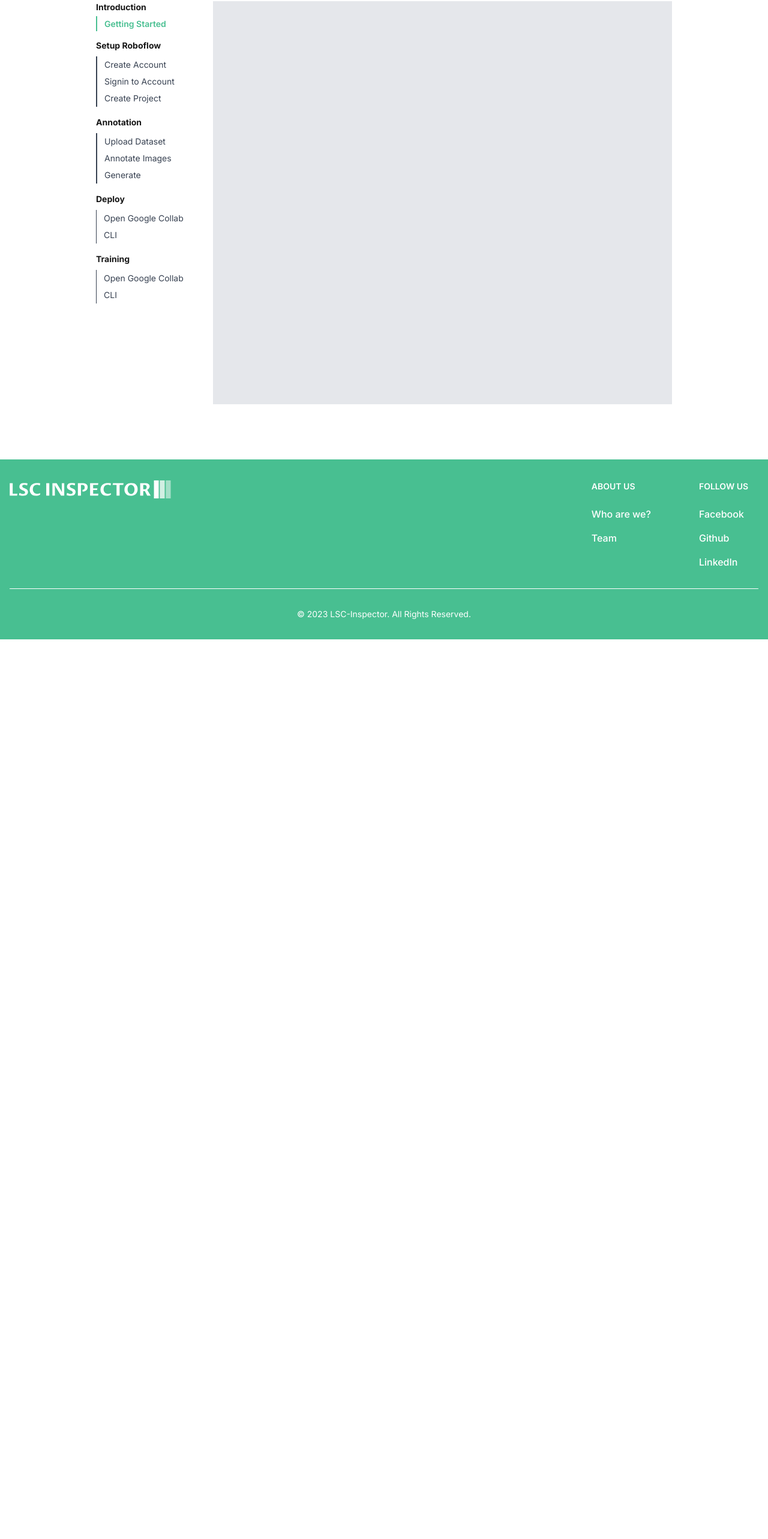
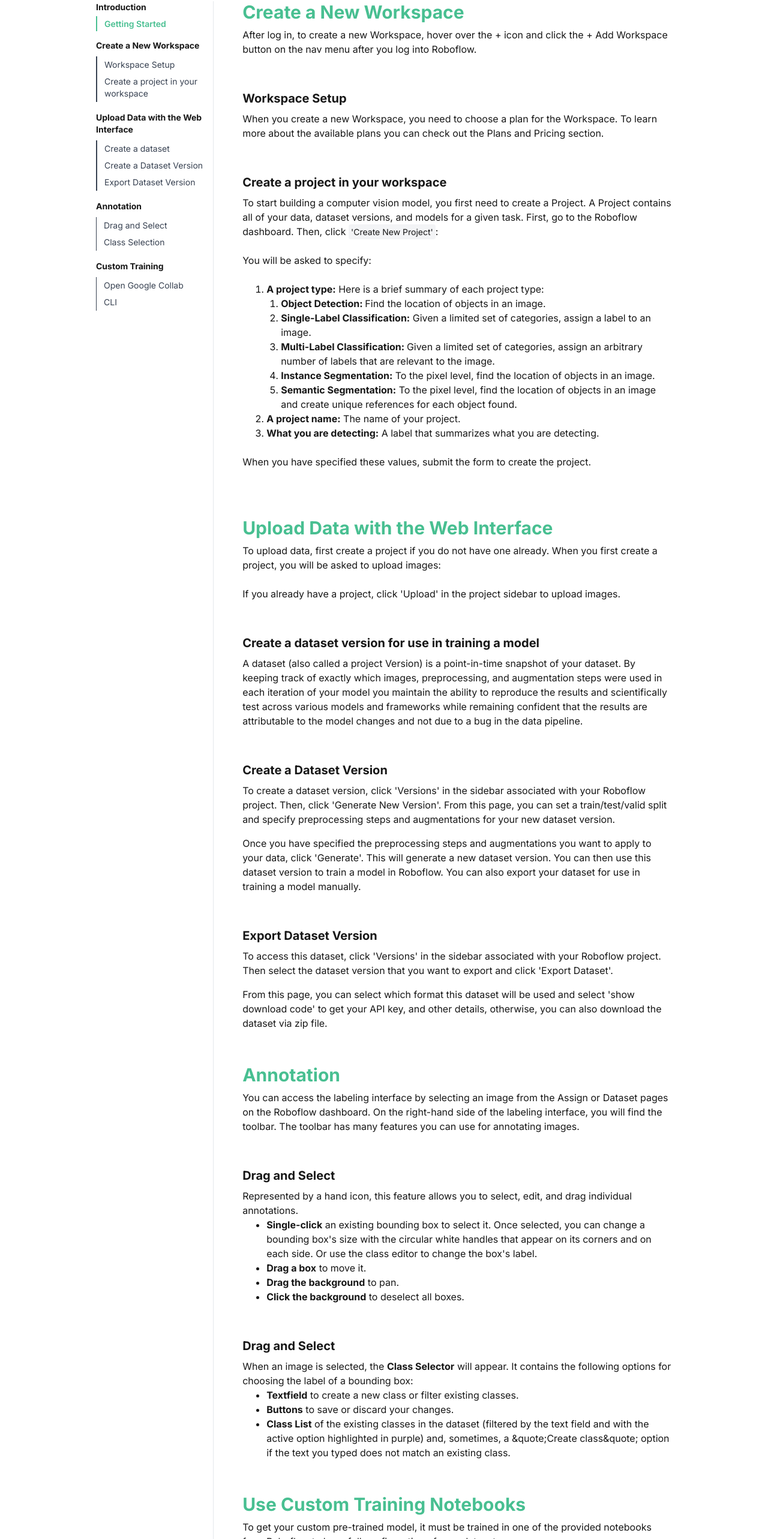
Before and after one commit to kerrlabajo/next_lsc_inspector, a Next.js app: page /docs in a window 1280 px wide. Shown: the part 134-2700 px from the top of the page at 60% size. Before the commit the page ends 1200 px from the top, so only its background shows below. Built offline with nearby package versions, Linux system fonts and the light colour scheme.

Commit message:
add docs

```diff
--- a/src/app/docs/page.js
+++ b/src/app/docs/page.js
@@ -2,12 +2,13 @@
 
 import React, { useState } from 'react'
 import Container from '@components/container'
+import Link from 'next/link'
 
 export default function Docs() {
 	const [active, setActive] = useState('Getting Started')
 	return (
 		<Container style=" text-neutral-900 mt-[100px] flex justify-center">
-			<div className="w-[80%] flex gap-x-1 items-left justify-between mb-14 p-4">
+			<div className="w-[80%] flex gap-x-1 items-left justify-between mb-44 p-4">
 				<div className="w-[20%] h-full flex flex-col gap-4 text-sm sticky">
 					<div className="flex flex-col gap-2">
 						<h1 className="font-bold">Introduction</h1>
@@ -22,78 +23,71 @@
 						</div>
 					</div>
 					<div className="flex flex-col gap-2">
-						<h1 className="font-bold">Setup Roboflow</h1>
+						<h1 className="font-bold">Create a New Workspace</h1>
 						<div className="border-l border-gray-700 flex flex-col">
 							<span
 								className={`border-l-[1px] ${
 									active == 'Signin' ? `font-semibold border-primary text-primary` : `border-gray-700 text-gray-700`
 								} hover:text-primary cursor-pointer pl-3 py-1`}
 							>
-								Create Account
+								Workspace Setup
 							</span>
 							<span
 								className={`border-l-[1px] ${
 									active == 'Signin' ? `font-semibold border-primary text-primary` : `border-gray-700 text-gray-700`
 								} hover:text-primary cursor-pointer pl-3 py-1`}
 							>
-								Signin to Account
+								Create a project in your workspace
+							</span>
+						</div>
+					</div>
+					<div className="flex flex-col gap-2">
+						<h1 className="font-bold">Upload Data with the Web Interface</h1>
+						<div className="border-l border-gray-700 flex flex-col">
+							<span
+								className={`border-l-[1px] ${
+									active == 'Signin' ? `font-semibold border-primary text-primary` : `border-gray-700 text-gray-700`
+								} hover:text-primary cursor-pointer pl-3 py-1`}
+							>
+								Create a dataset
 							</span>
 							<span
 								className={`border-l-[1px] ${
 									active == 'Signin' ? `font-semibold border-primary text-primary` : `border-gray-700 text-gray-700`
 								} hover:text-primary cursor-pointer pl-3 py-1`}
 							>
-								Create Project
-							</span>
-						</div>
-					</div>
-					<div className="flex flex-col gap-2">
-						<h1 className="font-bold">Annotation</h1>
-						<div className="border-l border-gray-700 flex flex-col">
-							<span
-								className={`border-l-[1px] ${
-									active == 'Signin' ? `font-semibold border-primary text-primary` : `border-gray-700 text-gray-700`
-								} hover:text-primary cursor-pointer pl-3 py-1`}
-							>
-								Upload Dataset
+								Create a Dataset Version
 							</span>
 							<span
 								className={`border-l-[1px] ${
 									active == 'Signin' ? `font-semibold border-primary text-primary` : `border-gray-700 text-gray-700`
 								} hover:text-primary cursor-pointer pl-3 py-1`}
 							>
-								Annotate Images
+								Export Dataset Version
+							</span>
+						</div>
+					</div>
+					<div className="flex flex-col gap-2">
+						<h1 className="font-bold">Annotation</h1>
+						<div className=" flex flex-col">
+							<span
+								className={`border-l-[1px] ${
+									active == 'Signin' ? `font-semibold border-primary text-primary` : `border-gray-700 text-gray-700`
+								} hover:text-primary cursor-pointer pl-3 py-1`}
+							>
+								Drag and Select
 							</span>
 							<span
 								className={`border-l-[1px] ${
 									active == 'Signin' ? `font-semibold border-primary text-primary` : `border-gray-700 text-gray-700`
 								} hover:text-primary cursor-pointer pl-3 py-1`}
 							>
-								Generate
+								Class Selection
 							</span>
 						</div>
 					</div>
 					<div className="flex flex-col gap-2">
-						<h1 className="font-bold">Deploy</h1>
-						<div className=" flex flex-col">
-							<span
-								className={`border-l-[1px] ${
-									active == 'Signin' ? `font-semibold border-primary text-primary` : `border-gray-700 text-gray-700`
-								} hover:text-primary cursor-pointer pl-3 py-1`}
-							>
-								Open Google Collab
-							</span>
-							<span
-								className={`border-l-[1px] ${
-									active == 'Signin' ? `font-semibold border-primary text-primary` : `border-gray-700 text-gray-700`
-								} hover:text-primary cursor-pointer pl-3 py-1`}
-							>
-								CLI
-							</span>
-						</div>
-					</div>
-					<div className="flex flex-col gap-2">
-						<h1 className="font-bold">Training</h1>
+						<h1 className="font-bold">Custom Training</h1>
 						<div className=" flex flex-col">
 							<span
 								className={`border-l-[1px] ${
@@ -112,7 +106,183 @@
 						</div>
 					</div>
 				</div>
-				<div className="w-[80%]  h-full bg-gray-200 flex"></div>
+				<div className="border-l w-[80%] pl-12 h-full flex flex-col gap-14">
+					<div className="flex flex-col gap-2">
+						<h1 className="text-3xl text-primary font-bold">Create a New Workspace</h1>
+						<div className=" border-gray-700 flex flex-col">
+							<span className={``}>
+								After log in, to create a new Workspace, hover over the + icon and click the + Add Workspace button on the nav menu after you log into
+								Roboflow.
+							</span>
+						</div>
+					</div>
+					<div className="flex flex-col gap-2">
+						<h1 className="text-xl font-bold">Workspace Setup</h1>
+						<div className=" border-gray-700 flex flex-col">
+							<span className={``}>
+								When you create a new Workspace, you need to choose a plan for the Workspace. To learn more about the available plans you can check
+								out the Plans and Pricing section.
+							</span>
+						</div>
+					</div>
+					<div className="flex flex-col gap-2">
+						<h1 className="text-xl font-bold">Create a project in your workspace</h1>
+						<div className=" border-gray-700 flex flex-col">
+							<span className={``}>
+								To start building a computer vision model, you first need to create a Project. A Project contains all of your data, dataset versions,
+								and models for a given task. First, go to the Roboflow dashboard. Then, click{' '}
+								<span className="bg-gray-100 rounded text-sm p-1">&apos;Create New Project&apos;</span>:
+							</span>
+							<span className="my-6"> You will be asked to specify:</span>
+							<ol className="list-decimal pl-10">
+								<li>
+									<b>A project type:</b> Here is a brief summary of each project type:
+									<ol className="list-decimal pl-6">
+										<li>
+											<b>Object Detection: </b>Find the location of objects in an image.
+										</li>
+										<li>
+											<b>Single-Label Classification:</b> Given a limited set of categories, assign a label to an image.
+										</li>
+										<li>
+											<b>Multi-Label Classification: </b>Given a limited set of categories, assign an arbitrary number of labels that are relevant to
+											the image.
+										</li>
+										<li>
+											<b>Instance Segmentation:</b> To the pixel level, find the location of objects in an image.
+										</li>
+										<li>
+											<b>Semantic Segmentation:</b> To the pixel level, find the location of objects in an image and create unique references for each
+											object found.
+										</li>
+									</ol>
+								</li>
+								<li>
+									<b>A project name:</b> The name of your project.
+								</li>
+								<li>
+									<b>What you are detecting:</b> A label that summarizes what you are detecting.
+								</li>
+							</ol>
+							<span className="py-6">When you have specified these values, submit the form to create the project.</span>
+						</div>
+					</div>
+					<div className="flex flex-col gap-2">
+						<h1 className="text-3xl text-primary font-bold">Upload Data with the Web Interface</h1>
+						<div className=" border-gray-700 flex flex-col">
+							<span className={``}>
+								To upload data, first create a project if you do not have one already. When you first create a project, you will be asked to upload
+								images:
+							</span>
+							<span className="mt-6">If you already have a project, click &apos;Upload&apos; in the project sidebar to upload images.</span>
+						</div>
+					</div>
+					<div className="flex flex-col gap-2">
+						<h1 className="text-xl font-bold">Create a dataset version for use in training a model</h1>
+						<div className=" border-gray-700 flex flex-col">
+							<span className={``}>
+								A dataset (also called a project Version) is a point-in-time snapshot of your dataset. By keeping track of exactly which images,
+								preprocessing, and augmentation steps were used in each iteration of your model you maintain the ability to reproduce the results and
+								scientifically test across various models and frameworks while remaining confident that the results are attributable to the model
+								changes and not due to a bug in the data pipeline.
+							</span>
+						</div>
+					</div>
+					<div className="flex flex-col gap-2">
+						<h1 className="text-xl font-bold">Create a Dataset Version</h1>
+						<div className=" border-gray-700 flex flex-col">
+							<span className={``}>
+								To create a dataset version, click &apos;Versions&apos; in the sidebar associated with your Roboflow project. Then, click
+								&apos;Generate New Version&apos;. From this page, you can set a train/test/valid split and specify preprocessing steps and
+								augmentations for your new dataset version.
+							</span>
+							<span className="mt-4">
+								Once you have specified the preprocessing steps and augmentations you want to apply to your data, click &apos;Generate&apos;. This
+								will generate a new dataset version. You can then use this dataset version to train a model in Roboflow. You can also export your
+								dataset for use in training a model manually.
+							</span>
+						</div>
+					</div>
+					<div className="flex flex-col gap-2">
+						<h1 className="text-xl font-bold">Export Dataset Version</h1>
+						<div className=" border-gray-700 flex flex-col">
+							<span className={``}>
+								To access this dataset, click &apos;Versions&apos; in the sidebar associated with your Roboflow project. Then select the dataset
+								version that you want to export and click &apos;Export Dataset&apos;.
+							</span>
+							<span className="mt-4">
+								From this page, you can select which format this dataset will be used and select &apos;show download code&apos; to get your API key,
+								and other details, otherwise, you can also download the dataset via zip file.
+							</span>
+						</div>
+					</div>
+					<div className="flex flex-col gap-2">
+						<h1 className="text-3xl text-primary font-bold">Annotation</h1>
+						<div className=" border-gray-700 flex flex-col">
+							<span className={``}>
+								You can access the labeling interface by selecting an image from the Assign or Dataset pages on the Roboflow dashboard. On the
+								right-hand side of the labeling interface, you will find the toolbar. The toolbar has many features you can use for annotating images.
+							</span>
+						</div>
+					</div>
+					<div className="flex flex-col gap-2">
+						<h1 className="text-xl font-bold">Drag and Select</h1>
+						<div className=" border-gray-700 flex flex-col">
+							<span className={``}>Represented by a hand icon, this feature allows you to select, edit, and drag individual annotations.</span>
+							<ul className="list-disc pl-10">
+								<li>
+									<b>Single-click</b> an existing bounding box to select it. Once selected, you can change a bounding box&apos;s size with the
+									circular white handles that appear on its corners and on each side. Or use the class editor to change the box&apos;s label.
+								</li>
+								<li>
+									<b>Drag a box</b> to move it.
+								</li>
+								<li>
+									<b>Drag the background</b> to pan.
+								</li>
+								<li>
+									<b>Click the background</b> to deselect all boxes.
+								</li>
+							</ul>
+						</div>
+					</div>
+					<div className="flex flex-col gap-2">
+						<h1 className="text-xl font-bold">Drag and Select</h1>
+						<div className=" border-gray-700 flex flex-col">
+							<span className={``}>
+								When an image is selected, the <b>Class Selector</b> will appear. It contains the following options for choosing the label of a
+								bounding box:
+							</span>
+							<ul className="list-disc pl-10">
+								<li>
+									<b>Textfield</b> to create a new class or filter existing classes.
+								</li>
+								<li>
+									<b>Buttons</b> to save or discard your changes.
+								</li>
+								<li>
+									<b>Class List</b> of the existing classes in the dataset (filtered by the text field and with the active option highlighted in
+									purple) and, sometimes, a &quote;Create class&quote; option if the text you typed does not match an existing class.
+								</li>
+							</ul>
+						</div>
+					</div>
+					<div className="flex flex-col gap-2">
+						<h1 className="text-3xl text-primary font-bold">Use Custom Training Notebooks</h1>
+						<div className=" border-gray-700 flex flex-col">
+							<span className={``}>
+								To get your custom pre-trained model, it must be trained in one of the provided notebooks from Roboflow to have full configuration of
+								your dataset.
+							</span>
+							<Link
+								href="https://github.com/roboflow/notebooks/blob/main/notebooks/train-yolov8-object-detection-on-custom-dataset.ipynb"
+								className="text-blue-400 cursor-pointer hover:underline"
+							>
+								https://github.com/roboflow/notebooks/blob/main/notebooks/train-yolov8-object-detection-on-custom-dataset.ipynb
+							</Link>
+						</div>
+					</div>
+				</div>
 			</div>
 		</Container>
 	)
--- a/src/components/Loading/skeleton.js
+++ b/src/components/Loading/skeleton.js
@@ -8,7 +8,7 @@
 				className="w-full rounded animate-pulse"
 			>
 				<div className="w-full">
-					<div className={`${props.style ? props.style : `h-[30px]`} bg-gray-400 rounded-lg w-full mb-[20px]`}></div>
+					<div className="h-[30px] bg-gray-300 rounded-lg w-full mb-[20px]"></div>
 				</div>
 				<span className="sr-only">Loading...</span>
 			</div>
--- a/src/utils/string.js
+++ b/src/utils/string.js
@@ -35,9 +35,9 @@
 	],
 	tableHeader: [
 		{
-			title: 'Date',
-			type: 'text',
-			variable: 'date',
+			title: '',
+			type: 'result',
+			variable: 'url',
 		},
 		{
 			title: 'Name',
```
Also changed, not shown: src/components/Table/page.js (+19 -0 lines).
